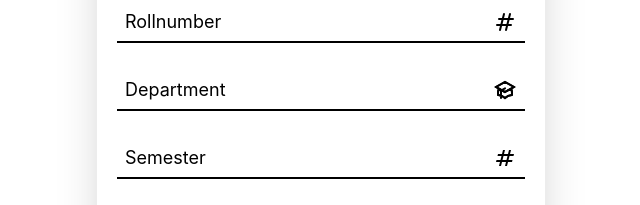
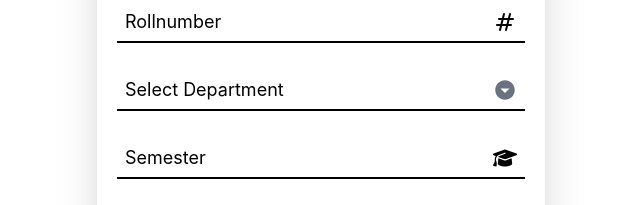
Before and after one commit to sreekarbadenkal-dev/exam-portal-client, a React (Vite) app: page /studentregister in a window 1280 px wide. Shown: the part 419-624 px from the top of the page, without its empty margins (319-959 px from the left). Built offline with nearby package versions, Linux system fonts and the light colour scheme.

Commit message:
Fixed login file and springaxiosinstance fixed

```diff
--- a/src/axiosinstance/SpringExamsAxios.js
+++ b/src/axiosinstance/SpringExamsAxios.js
@@ -1,10 +1,11 @@
 import axios from "axios";
 
-// This points to your Dell G15's Spring Boot server
-const LOCAL_BASE_URL = "http://localhost:8080/";
+// OLD: const LOCAL_BASE_URL = "http://localhost:8080/";
+// NEW: Points to your live Render backend
+const RENDER_BASE_URL = "https://exam-portal-server-5gpy.onrender.com/";
 
 const springExamAxios = axios.create({
-    baseURL: LOCAL_BASE_URL
+    baseURL: RENDER_BASE_URL
 });
 
 export default springExamAxios;
--- a/src/components/login/Login.jsx
+++ b/src/components/login/Login.jsx
@@ -19,26 +19,47 @@ const Login = () => {
           addval(prev=>({...prev,[e.target.name]:e.target.value}))
       }
 
-  const handleSubmit= async(e)=>{
-    e.preventDefault()
-    setGlobalState(prev=>({...prev,isLoading:true}))
-    try{
-        let data=await AdminServices.loginAdmin(val)
-        // console.log(formData);
-        console.log("login success");
-        setGlobalState(preval=>({...preval,name:data.name,role:data.role,token:data.token}))
-        toast.success("login success");
-        navigate("/home")
+      const handleSubmit = async (e) => {
+        e.preventDefault();
+
+        // 1. Basic Validation
+        if (!val.email || !val.password) {
+            return toast.error("Please fill in all fields");
         }
-    catch(err){
-      toast.error("something went wrong");
-      console.log(err);
 
+        setGlobalState(prev => ({ ...prev, isLoading: true }));
+
+        try {
+            // 2. Authentication call
+            const data = await StudentService.loginStudent(val);
+
+            // 3. Clear local input state
+            setVal({ email: "", password: "" });
+
+            // 4. Update Global State (This triggers the localStorage save in your Context)
+            setGlobalState(prev => ({
+                ...prev,
+                user: data,
+                isAuth: true
+            }));
+
+            toast.success("Login Successful!");
+            navigate("/studenthome", { replace: true });
         }
-    finally{
-      setGlobalState(prev=>({...prev,isLoading:false}))
+        catch (err) {
+            // 5. Enhanced Error Handling
+            const statusCode = err.response?.status;
+            let msg = "Server error, try again later";
+
+            if (statusCode === 401) msg = "Invalid password";
+            else if (statusCode === 404) msg = "User not found";
+            else if (err.response?.data) msg = err.response.data;
+
+            toast.error(msg);
         }
-    // addval(prev=>({...prev,[e.target.name]:e.target.value}))
+        finally {
+            setGlobalState(prev => ({ ...prev, isLoading: false }));
+        }
     }
   console.log(val);
 
@@ -50,7 +71,7 @@ const Login = () => {
               </div>
               <TextComp type="email" handleClick={handleClick} val={val} name="email" unit={<MdOutlineMail className="text-2xl  right-0"></MdOutlineMail>}></TextComp>
               <TextComp type="password" handleClick={handleClick} val={val} name="password" unit={[<FaEye className="text-2xl  right-0"></FaEye>,<FaEyeSlash className="text-2xl  right-0"></FaEyeSlash>]}></TextComp>
-              <button className='w-full flex items-center justify-center h-10 bg-black text-white text-2xl rounded-xl hover:scale-105 active:bg-gray-950' type='submit'>{globalstate.isLoading?<><h1>Login...</h1><Loader></Loader></>:<h1>Login</h1>}</button>
+              <button className='w-full flex gap-5 items-center justify-center h-10 bg-black text-white text-2xl rounded-xl hover:scale-105 active:bg-gray-950' type='submit'>{globalstate.isLoading?<><h1>Login...</h1><Loader></Loader></>:<h1>Login</h1>}</button>
               <div className='flex justify-center items-center gap-2' >No account? <Link to='/register' className='hover:underline hover:text-blue-500 '> Register</Link></div>
           </form>
       </div>
--- a/src/components/register/StudentRegister.jsx
+++ b/src/components/register/StudentRegister.jsx
@@ -6,16 +6,18 @@ import { Link, useNavigate } from 'react-router-dom';
 import Loader from '../Loader.jsx';
 import { studentuser } from '../../contexts/StudentContext.jsx';
 import { FaUser } from "react-icons/fa";
-import { HiOutlineAcademicCap } from "react-icons/hi";
+import {FaGraduationCap} from "react-icons/fa6";
 import { HiOutlineHashtag } from "react-icons/hi";
 import { MdOutlineNumbers } from "react-icons/md";
 import toast from 'react-hot-toast';
 import { StudentService } from '../../services/StudentService.jsx';
-
+import { IoMdArrowDropdownCircle } from 'react-icons/io';
 
 const StudentRegister = () => {
     const navigate=useNavigate()
     const {globalstate,setGlobalState}=useContext(studentuser)
+    const alldepts=[{value:"COMPUTER_SCIENCE",label:"Computer Science"},{value:"ARTIFICIAL_INTELLIGENCE",label:"Artificial Intelligence"},{value:"ACCOUNTING",label:"Accounting"},{value:"BOTANY", label:"Botany"},{value:"ZOOLOGY",label:"Zoology"}];
+    const strongPasswordRegex = /^(?=.*[a-z])(?=.*[A-Z])(?=.*\d)(?=.*[@$!%*?&])[A-Za-z\d@$!%*?&]{8,}$/;
     useEffect(()=>{
         if(globalstate.isAuth){
             navigate("/studenthome",{replace:true})
@@ -37,15 +39,30 @@ const StudentRegister = () => {
     const handleSubmit= async(e)=>{
         e.preventDefault();
         setGlobalState(prev=>({...prev,isLoading:true}));
-
+        if(val.semester!="" && !/^\d+$/.test(val.semester)) {
+            toast.error("semester must be a number");
+            setGlobalState(prev=>({...prev,isLoading:false}));
+            return;
+        }
+        if(val.department==""){
+            toast.error("please select a department");
+            setGlobalState(prev=>({...prev,isLoading:false}));
+            return;
+        }
+        if (!strongPasswordRegex.test(val.password)) {
+        toast.error("Password is too weak. Include uppercase, numbers, and symbols.");
+        setGlobalState(prev=>({...prev,isLoading:false}));
+        return;
+        }
         if(val.password!=val["confirm password"]){
             toast.error("passwords dont match");
-             setGlobalState(prev=>({...prev,isLoading:false}));
+            setGlobalState(prev=>({...prev,isLoading:false}));
         }
         else{
             try{
             const {"confirm password":temp,...studentdata}=val;
-            const data=await StudentService.createStudent(studentdata);
+            const correctedstudentdata={...studentdata,semester:parseInt(studentdata.semester)};
+            const data=await StudentService.createStudent(correctedstudentdata);
             setGlobalState(prev=>({...prev,user:data,isAuth:true}));
             toast.success("Registration Successfull");
         }
@@ -63,6 +80,7 @@ const StudentRegister = () => {
     const handleClick=(e)=>{
         setVal(prev=>({...prev,[e.target.name]:e.target.value}))
     }
+
   return (
     <div>
         <div className='min-h-screen px-4 w-screen flex justify-center items-center'>
@@ -80,11 +98,27 @@ const StudentRegister = () => {
 
               <TextComp type="text" name="rollnumber" handleClick={handleClick} val={val} unit={<HiOutlineHashtag className="text-2xl  right-0"></HiOutlineHashtag>}></TextComp>
 
-              <TextComp type="text" name="department" handleClick={handleClick} val={val} unit={<HiOutlineAcademicCap className="text-2xl  right-0"></HiOutlineAcademicCap>}></TextComp>
+              <div className={` group h-12 sm:h-10 w-full relative duration-75 flex items-center  focus-within:border-2 focus-within:rounded-lg ${val.department?"border-2 rounded-lg":"border-b-2"}`}>
+                <select name="department" id="department" onChange={handleClick} value={val.department} className='w-full h-10 rounded-xl  bg-transparent px-2 text-lg appearance-none outline-none decoration-0' >
+                    <option value="" disabled>Select Department</option>
+                  {alldepts.map((dept) => (
+                    <option key={dept.value} value={dept.value}>{dept.label}</option>
+                  ))}
+                </select>
+                <label className={`absolute left-2 transition-all pointer-events-none z-10  px-1
+                ${val.department
+                    ? "top-0 -translate-y-1/2 text-sm bg-white"
+                    : "display-none bg-transparent text-transparent"}`}>
+                Department
+            </label>
+                <div className="absolute right-2 pointer-events-none z-20">
+                    <IoMdArrowDropdownCircle className="text-2xl text-gray-500 group-focus-within:text-black" />
+                </div>
+              </div>
 
-              <TextComp type="text" name="semester" handleClick={handleClick} val={val} unit={<MdOutlineNumbers className="text-2xl  right-0"></MdOutlineNumbers>}></TextComp>
+              <TextComp type="text" name="semester" handleClick={handleClick} val={val} unit={<FaGraduationCap className="text-2xl  right-0"></FaGraduationCap>}></TextComp>
 
-              <button className='w-full flex justify-center items-center h-10 bg-black text-white text-2xl rounded-xl hover:scale-105 active:bg-gray-800' type="submit" disabled={globalstate.isLoading}>{globalstate.isLoading ? <><h1>Registering...</h1><Loader /></> : "Register"}</button>
+              <button className='w-full flex justify-center gap-5 items-center h-10 bg-black text-white text-2xl rounded-xl hover:scale-105 active:bg-gray-800' type="submit" disabled={globalstate.isLoading}>{globalstate.isLoading ? <><h1>Registering...</h1><Loader /></> : "Register"}</button>
               <div className='flex justify-center items-center gap-2' >Already have a account? <Link to='/studentlogin' className='hover:underline hover:text-blue-500 '>Login</Link></div>
           </form>
       </div>
--- a/src/contexts/StudentContext.jsx
+++ b/src/contexts/StudentContext.jsx
@@ -1,16 +1,32 @@
-import React, { createContext, useState } from 'react'
+import React, { createContext, useState, useEffect } from 'react'
 
-export const studentuser=createContext();
-const {Provider}=studentuser;
-const StudentContext = ({children}) => {
-    const [globalstate,setGlobalState]=useState({
-        isLoading:false,
-        user:null,
-        isAuth:false
-    })
+export const studentuser = createContext();
+
+const StudentContext = ({ children }) => {
+    // Initialize state from localStorage if it exists
+    const [globalstate, setGlobalState] = useState(() => {
+        const savedUser = localStorage.getItem("student_user");
+        return {
+            isLoading: false,
+            user: savedUser ? JSON.parse(savedUser) : null,
+            isAuth: !!savedUser
+        };
+    });
+
+    // Sync state to localStorage whenever the user object changes
+    useEffect(() => {
+        if (globalstate.user) {
+            localStorage.setItem("student_user", JSON.stringify(globalstate.user));
+        } else {
+            localStorage.removeItem("student_user");
+        }
+    }, [globalstate.user]);
+
     return (
-        <Provider value={{globalstate,setGlobalState}}>{children}</Provider>
-  )
+        <studentuser.Provider value={{ globalstate, setGlobalState }}>
+            {children}
+        </studentuser.Provider>
+    )
 }
 
 export default StudentContext;
```
Lines whose indentation alone changed are shown as unchanged.
